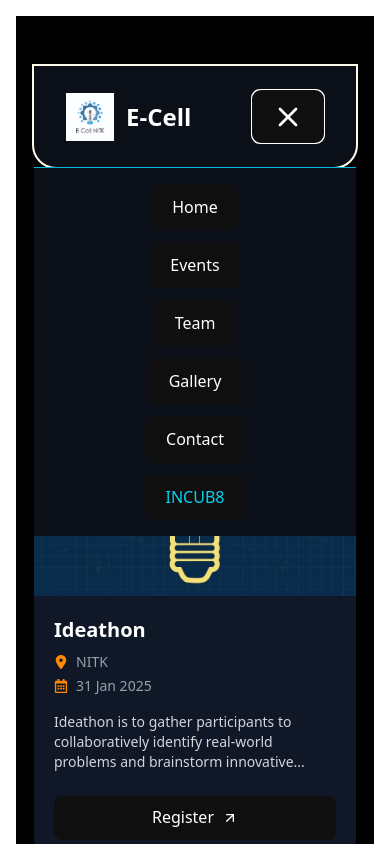
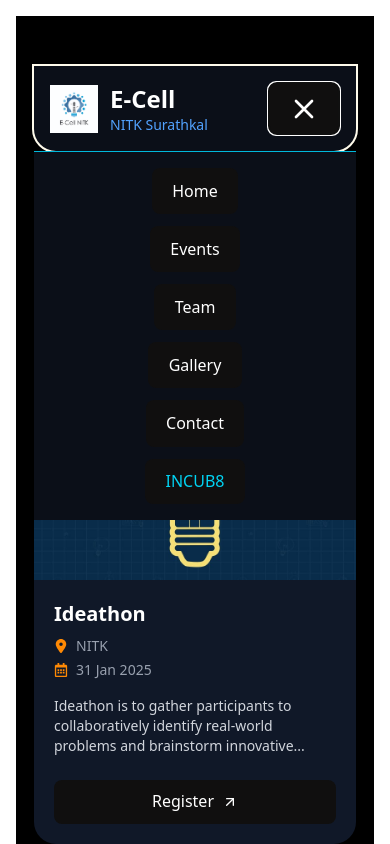
Before and after one commit to dhananjay122/ECell_task, a React (Vite) app: page / in a window 390 px wide. Both pictures are taken after a click on the button "Toggle Menu". Shown: the top 844 px of the page. Built offline with nearby package versions, Linux system fonts and the light colour scheme.

Commit message:
Fixed Issue of hidding

```diff
--- a/src/components/Navbar.jsx
+++ b/src/components/Navbar.jsx
@@ -1,11 +1,15 @@
-import React, { useState } from "react";
+import React, { useState, useEffect } from "react";
 
 const Navbar = () => {
   const [open, setOpen] = useState(false);
 
+  // Disable scroll when mobile menu is open
+  useEffect(() => {
+    document.body.style.overflow = open ? "hidden" : "auto";
+  }, [open]);
+
   return (
-
-    <nav className="w-full border-2 border-amber-50 hover:border-cyan-500 bg-[#0b0f18] text-white py-6 px-8 shadow-lg flex justify-between items-center rounded-b-3xl relative">
+    <nav className="sticky top-0 z-50 w-full border-2 border-amber-50 hover:border-cyan-500 bg-[#0b0f18] text-white py-4 px-4 sm:py-6 sm:px-8 shadow-lg flex justify-between items-center rounded-b-3xl relative">
       {/* Logo + Brand Name */}
       <div className="flex items-center space-x-3">
          <img
@@ -13,11 +17,12 @@ const Navbar = () => {
            alt="E-Cell"
            className="w-12 h-12 sm:w-14 sm:h-14"
          />
-        <div className="text-2xl sm:text-3xl font-extrabold">E-Cell
-          <div className="text-sm text-blue-400 hidden sm:block">NITK Surathkal</div>
+         <div className="flex flex-col leading-tight">
+           <span className="text-2xl sm:text-3xl font-extrabold">E-Cell</span>
+           <span className="text-sm text-blue-400">NITK Surathkal</span>
+         </div>
        </div>
 
-      </div>
 
       {/* Desktop Nav Links */}
       <div className="hidden sm:flex space-x-2 sm:space-x-1 text-base sm:text-lg font-semibold">
@@ -37,7 +42,7 @@ const Navbar = () => {
       {/* Mobile Hamburger Button */}
       <button
         onClick={() => setOpen(!open)}
-        className="sm:hidden text-white focus:outline-none"
+        className="sm:hidden text-white focus:outline-none z-30"
         aria-label="Toggle Menu"
       >
         <svg
@@ -65,12 +70,19 @@ const Navbar = () => {
         </svg>
       </button>
 
-      {/* Mobile Menu */}
-      {open && (
-        <div className="sm:hidden absolute top-full left-0 w-full bg-[#0b0f18] border-t border-cyan-500 flex flex-col items-center space-y-3 py-4 z-20">
+      {/* Mobile Menu with Animation */}
+      <div
+        role="menu"
+        className={`sm:hidden absolute top-full left-0 w-full bg-[#0b0f18] border-t border-cyan-500 flex flex-col items-center space-y-3 py-4 z-20 transition-all duration-300 ease-in-out ${
+          open
+            ? "opacity-100 scale-100 pointer-events-auto"
+            : "opacity-0 scale-95 pointer-events-none"
+        }`}
+      >
         {["Home", "Events", "Team", "Gallery", "Contact"].map((item) => (
           <button
             key={item}
+            role="menuitem"
             className="text-white text-lg font-semibold hover:text-orange-400 transition"
             onClick={() => setOpen(false)}
           >
@@ -84,9 +96,7 @@ const Navbar = () => {
           INCUB8
         </button>
       </div>
-      )}
     </nav>
-
   );
 };
 
--- a/src/pages/EventsPage.jsx
+++ b/src/pages/EventsPage.jsx
@@ -77,7 +77,7 @@ const events = [
     image: "/images/Ideathon.jpg",
     category: "Tech",
   },
-  {
+   {
     title: "ACE The CASE",
     description: "To provide participants with a platform to analyze and solve real-world case studies related to business...",
     date: "29 Jan 2025",
@@ -178,6 +178,7 @@ const EventsPage = () => {
       </div>
       <Footer/>
     </div>
+
   );
 };
 
```
Lines whose indentation alone changed are shown as unchanged.
